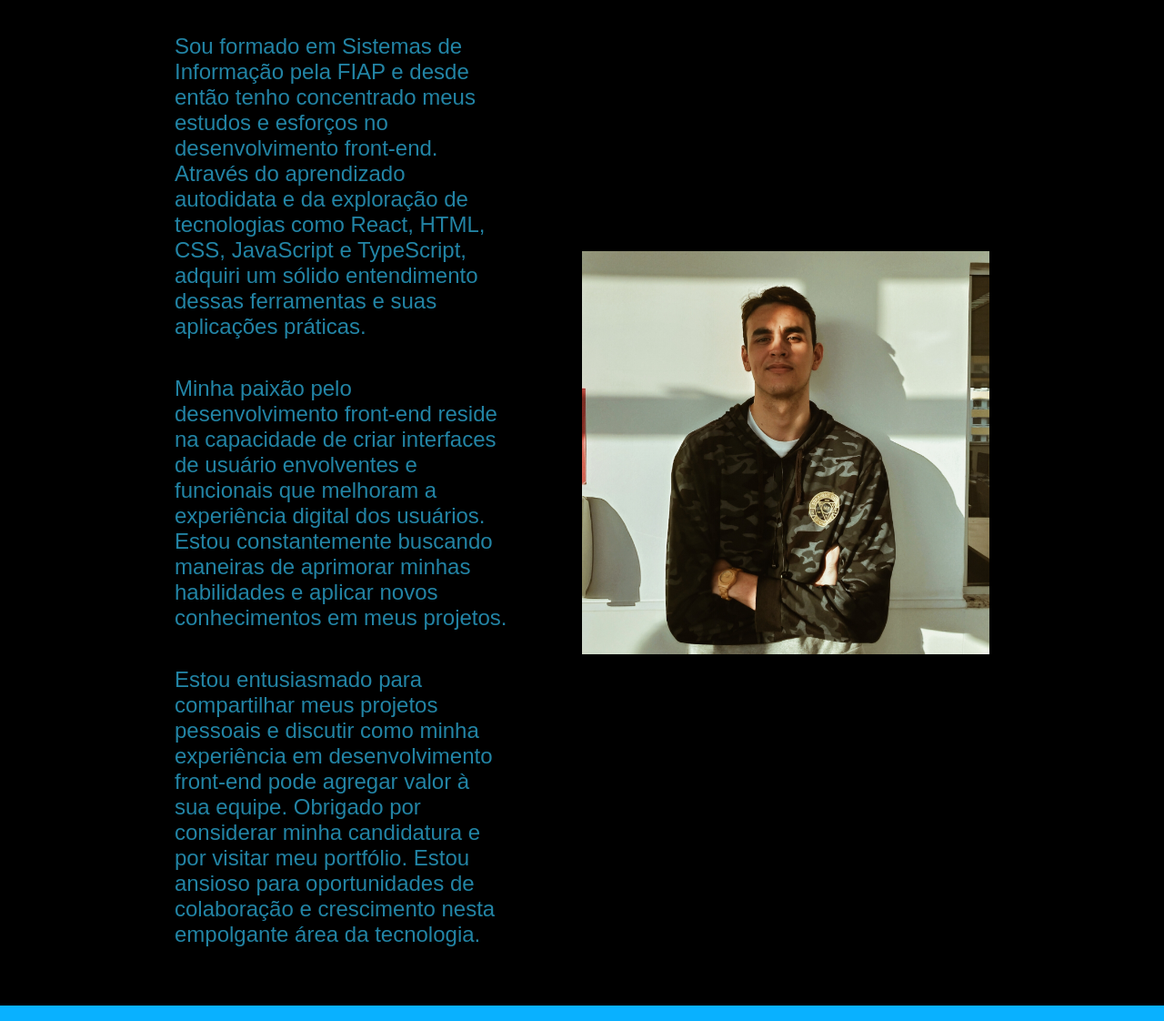
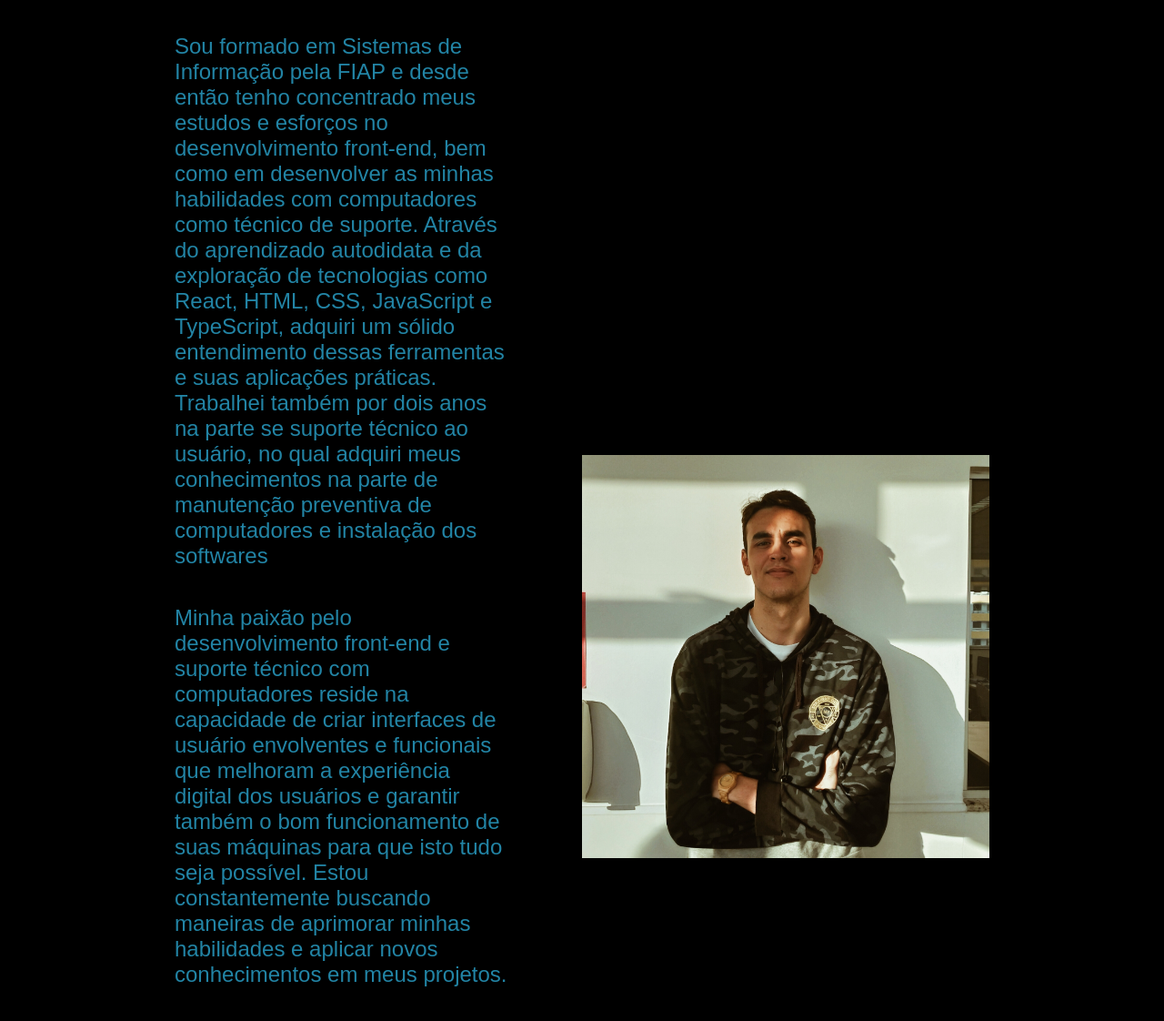
Before and after one commit to joaoprb/portfolio, a plain HTML site: page about.html in a window 1280 px wide. Shown: the part 166-1288 px from the top of the page at 91% size. Drawn offline with Linux system fonts and the light colour scheme; a web font is replaced by a local one.

Commit message:
Update about.html

```diff
--- a/about.html
+++ b/about.html
@@ -20,9 +20,9 @@
     <main class="apresentacao">
         <section class="apresentacao__conteudo">
             <h1 class="apresentacao__conteudo__titulo">Sobre mim</h1>
-            <p class="apresentacao__conteudo__texto">Sou formado em Sistemas de Informação pela FIAP e desde então tenho concentrado meus estudos e esforços no desenvolvimento front-end. Através do aprendizado autodidata e da exploração de tecnologias como React, HTML, CSS, JavaScript e TypeScript, adquiri um sólido entendimento dessas ferramentas e suas aplicações práticas.</p>
-            <p class="apresentacao__conteudo__texto">Minha paixão pelo desenvolvimento front-end reside na capacidade de criar interfaces de usuário envolventes e funcionais que melhoram a experiência digital dos usuários. Estou constantemente buscando maneiras de aprimorar minhas habilidades e aplicar novos conhecimentos em meus projetos.</p>
-            <p class="apresentacao__conteudo__texto">Estou entusiasmado para compartilhar meus projetos pessoais e discutir como minha experiência em desenvolvimento front-end pode agregar valor à sua equipe. Obrigado por considerar minha candidatura e por visitar meu portfólio. Estou ansioso para oportunidades de colaboração e crescimento nesta empolgante área da tecnologia.</p>
+            <p class="apresentacao__conteudo__texto">Sou formado em Sistemas de Informação pela FIAP e desde então tenho concentrado meus estudos e esforços no desenvolvimento front-end, bem como em desenvolver as minhas habilidades com computadores como técnico de suporte. Através do aprendizado autodidata e da exploração de tecnologias como React, HTML, CSS, JavaScript e TypeScript, adquiri um sólido entendimento dessas ferramentas e suas aplicações práticas. Trabalhei também por dois anos na parte se suporte técnico ao usuário, no qual adquiri meus conhecimentos na parte de manutenção preventiva de computadores e instalação dos softwares</p>
+            <p class="apresentacao__conteudo__texto">Minha paixão pelo desenvolvimento front-end e suporte técnico com computadores reside na capacidade de criar interfaces de usuário envolventes e funcionais que melhoram a experiência digital dos usuários e garantir também o bom funcionamento de suas máquinas para que isto tudo seja possível. Estou constantemente buscando maneiras de aprimorar minhas habilidades e aplicar novos conhecimentos em meus projetos.</p>
+            <p class="apresentacao__conteudo__texto">Estou entusiasmado para compartilhar meus projetos pessoais e discutir como minha experiência tanto na área de desenvolvimento Front-end quanto de suporte técnico pode agregar valor à sua equipe. Obrigado por considerar minha candidatura e por visitar meu portfólio. Estou ansioso para oportunidades de colaboração e crescimento nesta empolgante área da tecnologia.</p>
         </section>
         <img class="apresentacao__imagem" src="./assets/imagem-portfolio.jpg" alt="João Pedro Rizzo">
     </main>
```
